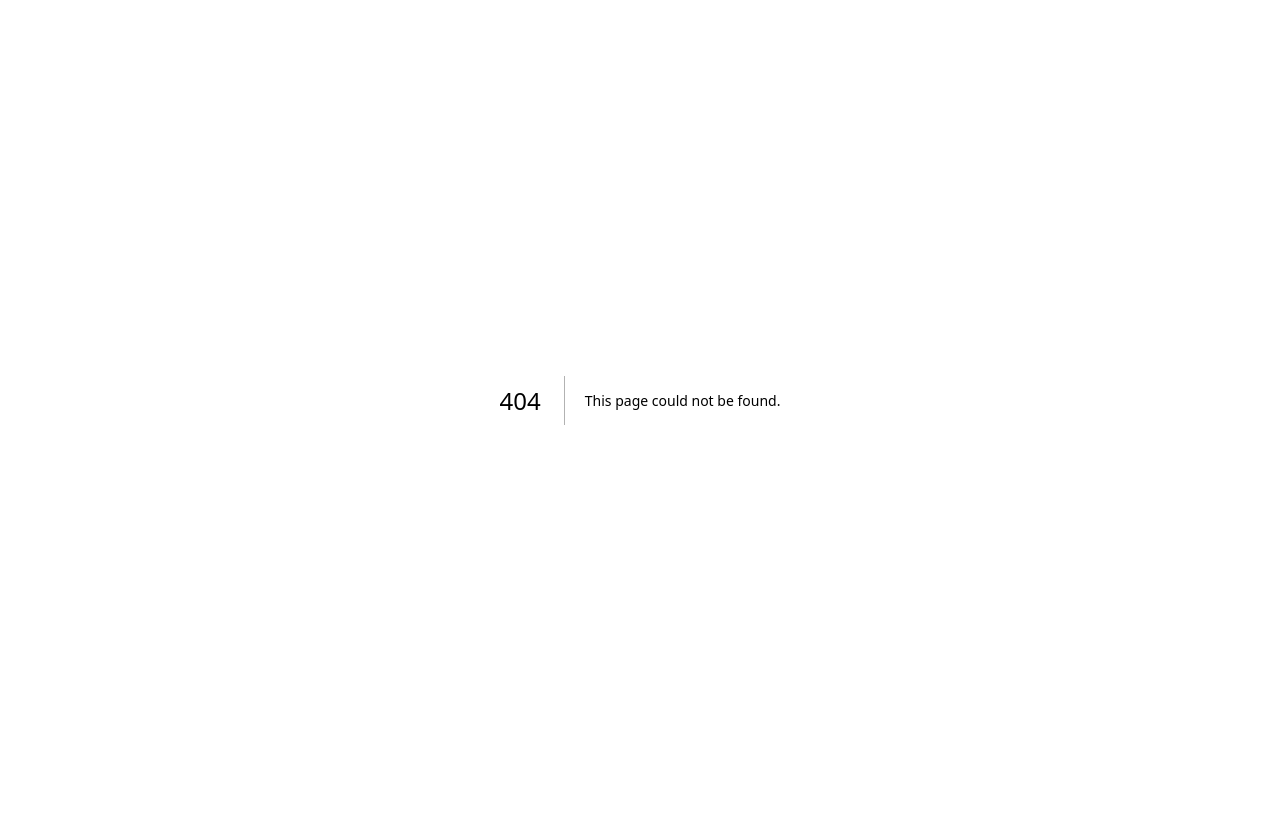
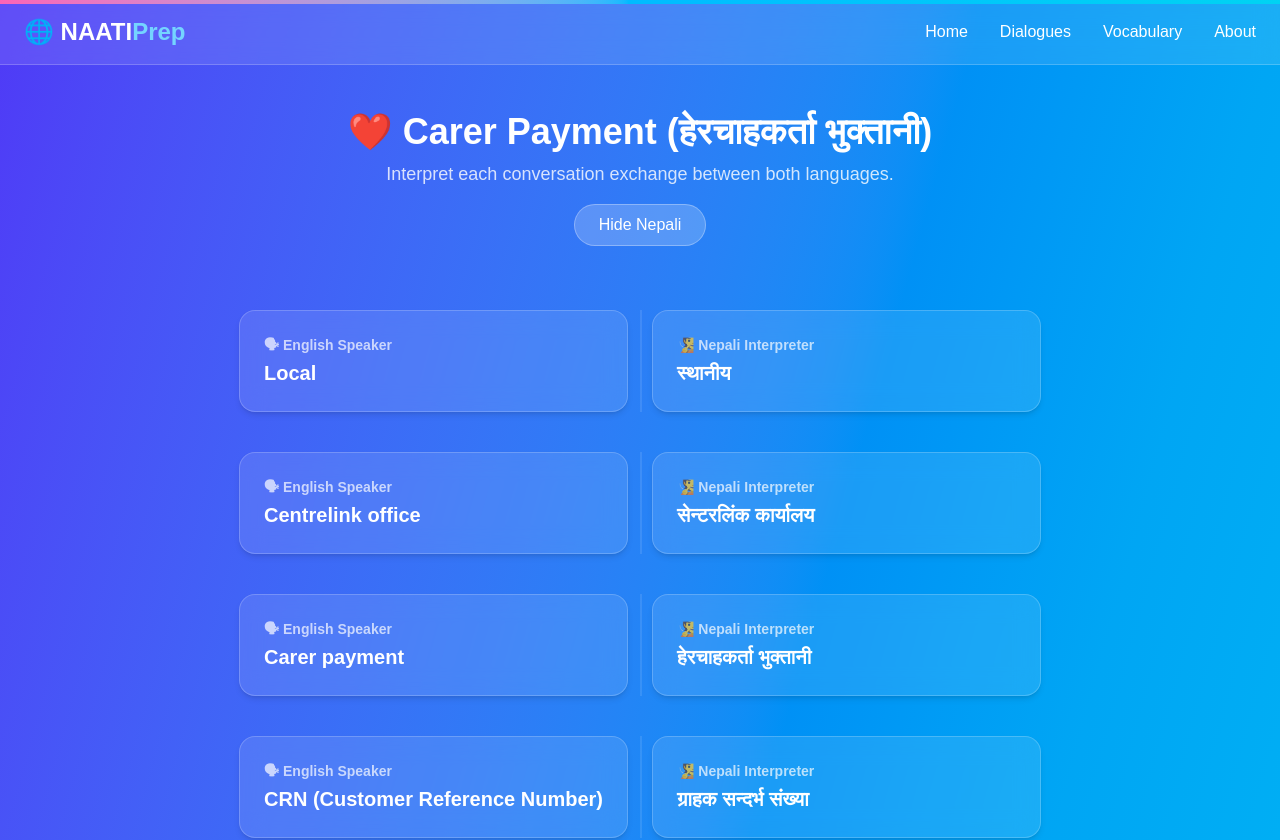
Before and after one commit to BhusanBhusal/CCL-Practice-WebApp, a Next.js app: page /dialogues/practice in a window 1280 px wide. Before the commit this address had no page. Shown: the top 840 px of the page. Before the commit the page ends 800 px from the top, so only its background shows below. Built offline with nearby package versions, Linux system fonts and the light colour scheme.

Commit message:
dialogue folder added

```diff
--- /dev/null
+++ b/src/app/dialogues/practice/DialoguePractice.tsx
@@ -0,0 +1,91 @@
+"use client";
+
+import Navbar from "@/components/Navbar";
+import { useSearchParams } from "next/navigation";
+import { vocabData } from "@/data/vocabData";
+import { motion, useScroll, useSpring } from "framer-motion";
+import { useState } from "react";
+
+export default function DialoguePractice() {
+  const searchParams = useSearchParams();
+  const setKey = searchParams.get("set") || "carerPayment";
+  const vocabSet = vocabData[setKey as keyof typeof vocabData];
+  const [showNepali, setShowNepali] = useState(true);
+
+  const { scrollYProgress } = useScroll();
+  const scaleX = useSpring(scrollYProgress, { stiffness: 100, damping: 30 });
+
+  if (!vocabSet) {
+    return (
+      <main className="min-h-screen flex items-center justify-center bg-linear-to-br from-indigo-600 via-sky-500 to-cyan-400 text-white">
+        <h2 className="text-2xl">Topic not found.</h2>
+      </main>
+    );
+  }
+
+  return (
+    <main className="min-h-screen bg-linear-to-br from-indigo-600 via-sky-500 to-cyan-400 text-white flex flex-col">
+      <Navbar />
+
+      {/* Scroll Progress Bar */}
+      <motion.div
+        className="fixed top-0 left-0 right-0 h-1 bg-linear-to-r from-pink-400 via-sky-400 to-cyan-400 origin-left z-50"
+        style={{ scaleX }}
+      />
+
+      {/* Header */}
+      <section className="pt-28 pb-6 text-center">
+        <h1 className="text-4xl font-bold mb-2">{vocabSet.title}</h1>
+        <p className="text-white/80 text-lg">
+          Interpret each conversation exchange between both languages.
+        </p>
+        <button
+          onClick={() => setShowNepali(!showNepali)}
+          className="mt-4 px-6 py-2 bg-white/20 border border-white/30 rounded-full hover:bg-white/30 transition"
+        >
+          {showNepali ? "Hide Nepali" : "Show Nepali"}
+        </button>
+      </section>
+
+      {/* Dialogue Split Deck */}
+      <section className="flex-1 max-w-6xl mx-auto px-6 py-10 space-y-10 relative">
+        {vocabSet.words.map((word: any, index: number) => (
+          <motion.div
+            key={index}
+            initial={{ opacity: 0, y: 30 }}
+            whileInView={{ opacity: 1, y: 0 }}
+            transition={{ duration: 0.4, delay: index * 0.05 }}
+            viewport={{ once: true }}
+            className="grid grid-cols-1 md:grid-cols-2 gap-6 items-center relative"
+          >
+            {/* English */}
+            <div className="bg-white/10 backdrop-blur-md rounded-2xl p-6 shadow-md border border-white/20 hover:scale-[1.02] transition-transform">
+              <p className="text-sm font-semibold text-white/70 mb-1">
+                🗣 English Speaker
+              </p>
+              <h3 className="text-xl font-bold text-white">{word.english}</h3>
+            </div>
+
+            {/* Divider Line */}
+            <div className="absolute left-1/2 top-0 bottom-0 w-0.5 bg-white/10 hidden md:block"></div>
+
+            {/* Nepali */}
+            {showNepali && (
+              <div className="bg-white/10 backdrop-blur-md rounded-2xl p-6 shadow-md border border-white/20 hover:scale-[1.02] transition-transform">
+                <p className="text-sm font-semibold text-white/70 mb-1">
+                  🧏 Nepali Interpreter
+                </p>
+                <h3 className="text-xl font-bold text-white">{word.nepali}</h3>
+              </div>
+            )}
+          </motion.div>
+        ))}
+      </section>
+
+      {/* Footer */}
+      <footer className="py-6 text-center border-t border-white/20 text-white/90 text-sm">
+        © {new Date().getFullYear()} NAATI Prep | Dialogue Practice
+      </footer>
+    </main>
+  );
+}
--- /dev/null
+++ b/src/app/dialogues/practice/page.tsx
@@ -0,0 +1,20 @@
+export const runtime = "nodejs"; // (or remove fully)
+export const dynamic = "force-dynamic";
+export const fetchCache = "force-no-store";
+export const revalidate = 0;
+export const dynamicParams = true;
+
+import { Suspense } from "react";
+import DialoguePractice from "./DialoguePractice";
+
+export default function Page() {
+  return (
+    <Suspense fallback={
+      <div className="text-white p-10 text-center">
+        Loading dialogue...
+      </div>
+    }>
+      <DialoguePractice />
+    </Suspense>
+  );
+}
```
